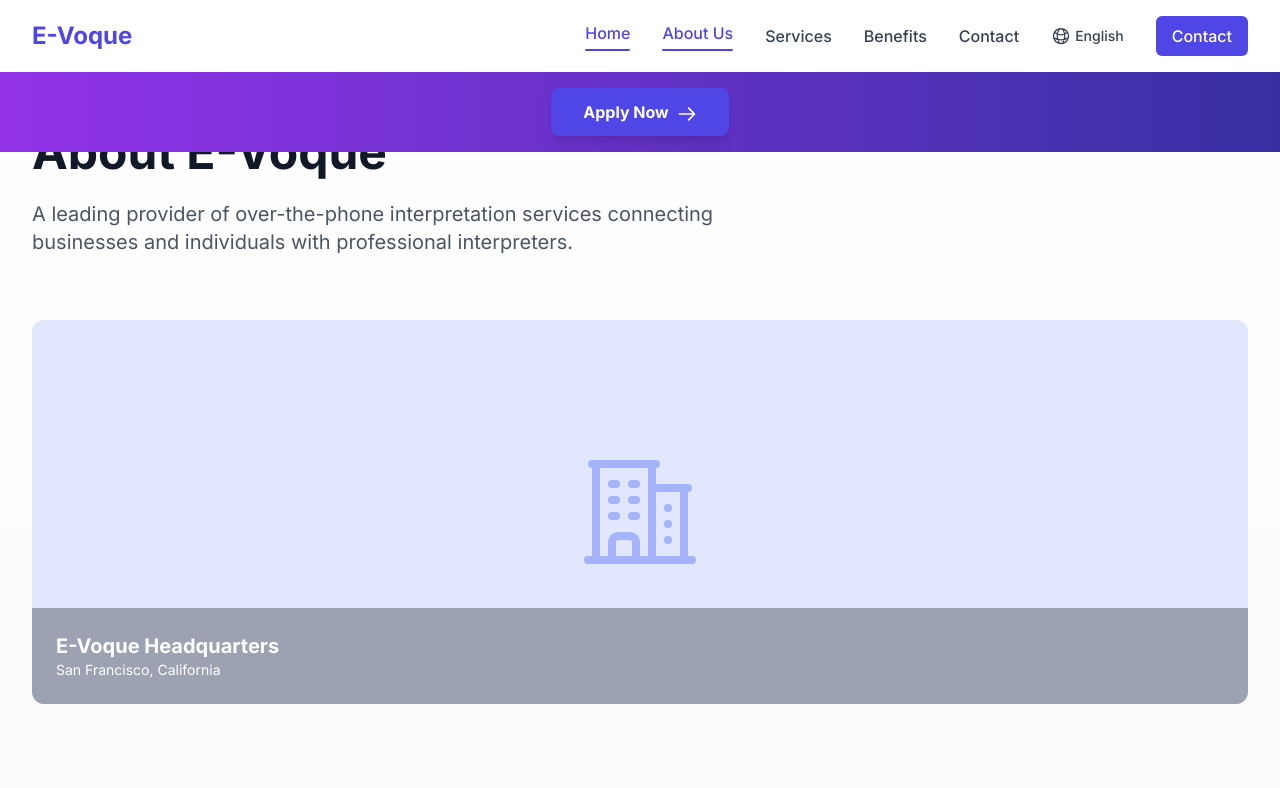
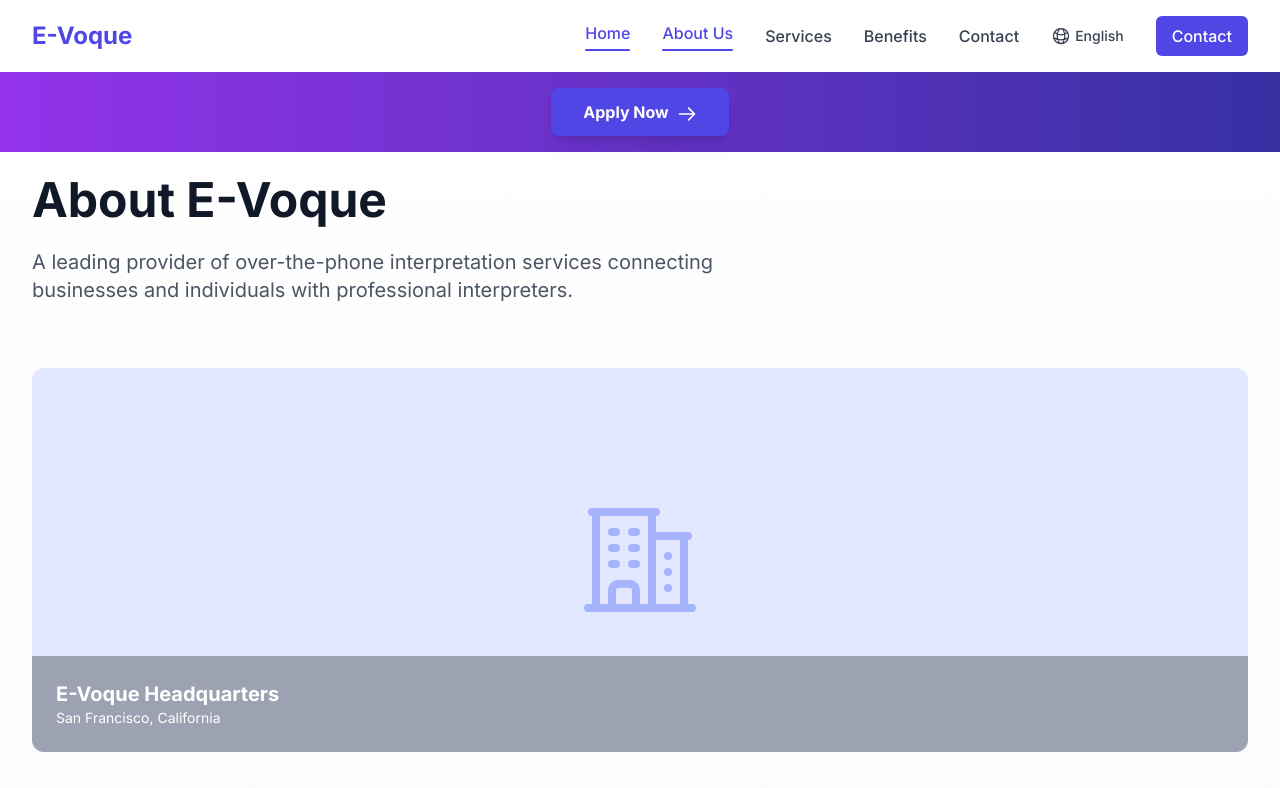
Before and after one commit to betosaco/e-voque-website, a Next.js app: page /en/about in a window 1280 px wide. Shown: the top 788 px of the page. Built offline with nearby package versions, Linux system fonts and the light colour scheme.

Commit message:
Update padding on all inner pages to account for new header size

```diff
--- a/app/[locale]/about/page.tsx
+++ b/app/[locale]/about/page.tsx
@@ -39,7 +39,7 @@ async function AboutUsContent({ locale, dictionary }: AboutUsContentProps) {
   return (
     <>
       <Navbar dictionary={dictionary} locale={locale} />
-      <div className="pt-24 pb-16 md:pt-32 md:pb-24">
+      <div className="pt-36 pb-16 md:pt-44 md:pb-24">
         <div className="max-w-7xl mx-auto px-4 sm:px-6 lg:px-8">
           <h1 className="text-4xl md:text-5xl font-bold text-gray-900 mb-6">About E-Voque</h1>
           <p className="text-xl text-gray-600 mb-16 max-w-3xl">
--- a/app/[locale]/benefits/page.tsx
+++ b/app/[locale]/benefits/page.tsx
@@ -208,7 +208,7 @@ async function BenefitsContent({ locale, dictionary }: BenefitsContentProps) {
   return (
     <>
       <Navbar dictionary={dictionary} locale={locale} />
-      <div className="pt-24 pb-16 md:pt-32 md:pb-24">
+      <div className="pt-36 pb-16 md:pt-44 md:pb-24">
         <div className="max-w-7xl mx-auto px-4 sm:px-6 lg:px-8">
           {/* Hero section */}
           <div className="text-center mb-16">
--- a/app/[locale]/contact/page.tsx
+++ b/app/[locale]/contact/page.tsx
@@ -103,7 +103,7 @@ async function ContactContent({ locale, dictionary, isApplicationForm }: Contact
   return (
     <>
       <Navbar dictionary={dictionary} locale={locale} />
-      <div className="pt-24 pb-16 md:pt-32 md:pb-24">
+      <div className="pt-36 pb-16 md:pt-44 md:pb-24">
         <div className="max-w-7xl mx-auto px-4 sm:px-6 lg:px-8">
           {/* Hero section */}
           <div className="text-center mb-16">
--- a/app/[locale]/services/page.tsx
+++ b/app/[locale]/services/page.tsx
@@ -169,7 +169,7 @@ async function ServicesContent({ locale, dictionary }: ServicesContentProps) {
   return (
     <>
       <Navbar dictionary={dictionary} locale={locale} />
-      <div className="pt-24 pb-16 md:pt-32 md:pb-24">
+      <div className="pt-36 pb-16 md:pt-44 md:pb-24">
         <div className="max-w-7xl mx-auto px-4 sm:px-6 lg:px-8">
           {/* Hero section */}
           <div className="text-center mb-16">
```
